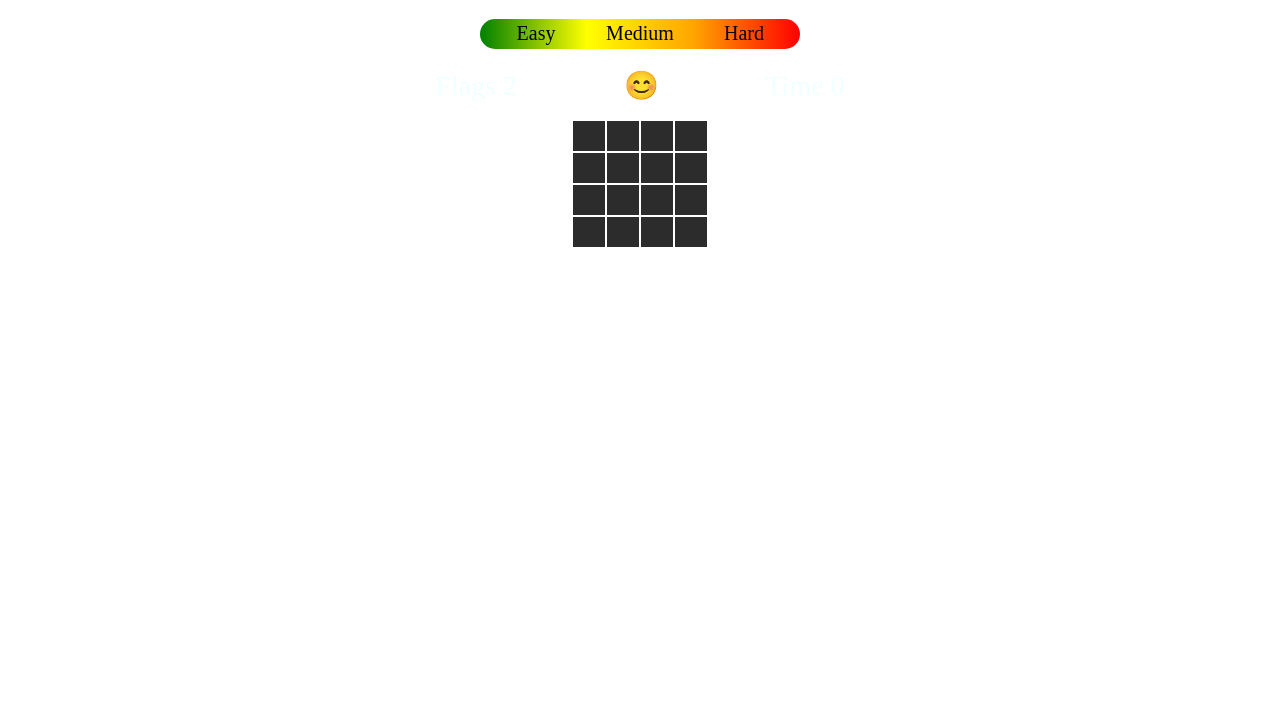
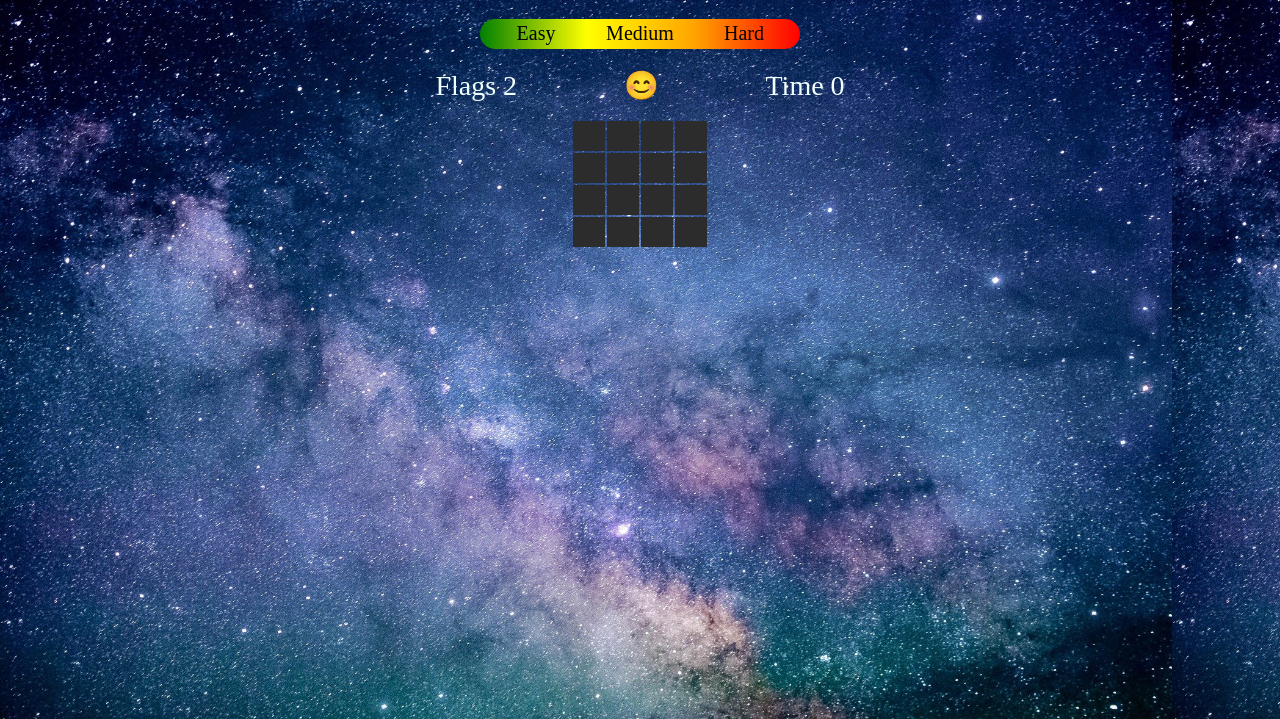
Before and after one commit to Nirosss/MineSweeper, a plain HTML site: page index.html in a window 1280 px wide. Shown: the part 81-800 px from the top of the page. Drawn offline with Linux system fonts and the light colour scheme.

Commit message:
Update style.css

```diff
--- a/css/style.css
+++ b/css/style.css
@@ -1,6 +1,7 @@
 body {
   text-align: center;
-  background-image: url('img/background.jpg');
+  background-image: url('../img/background.jpg');
+  background-size: contain;
 
 }
 
```
